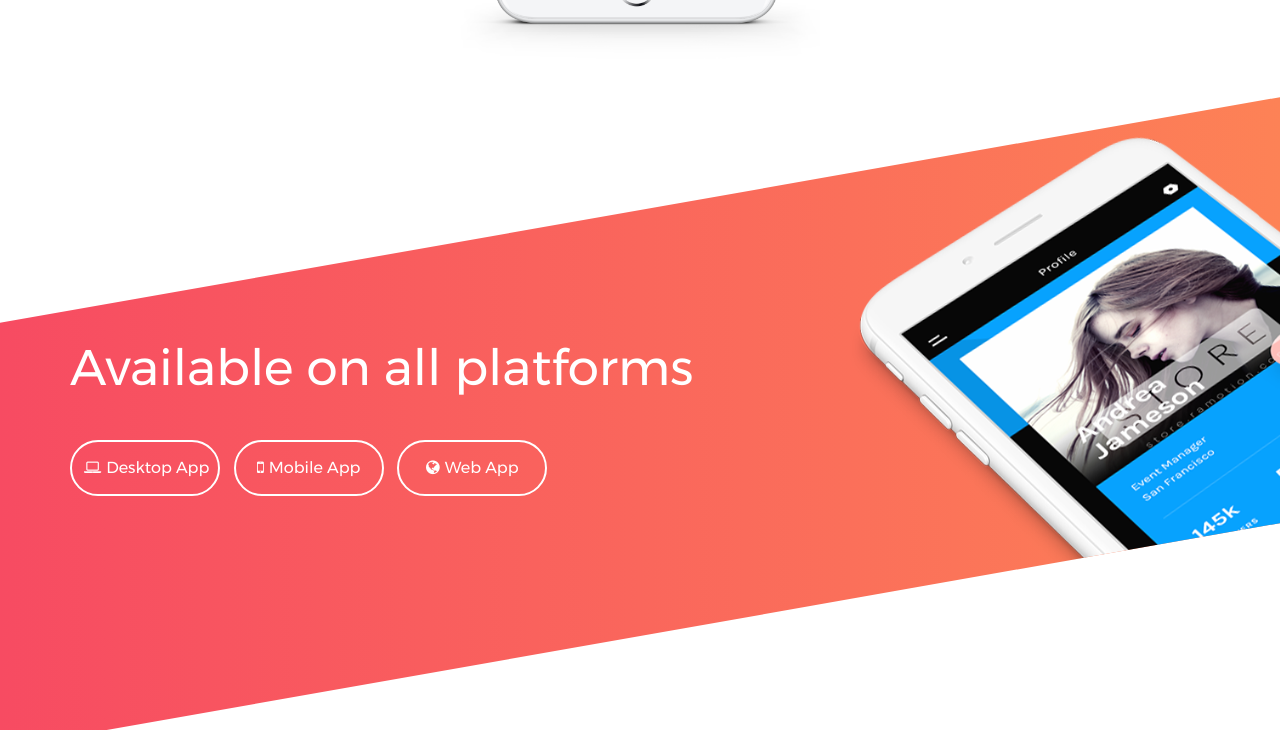
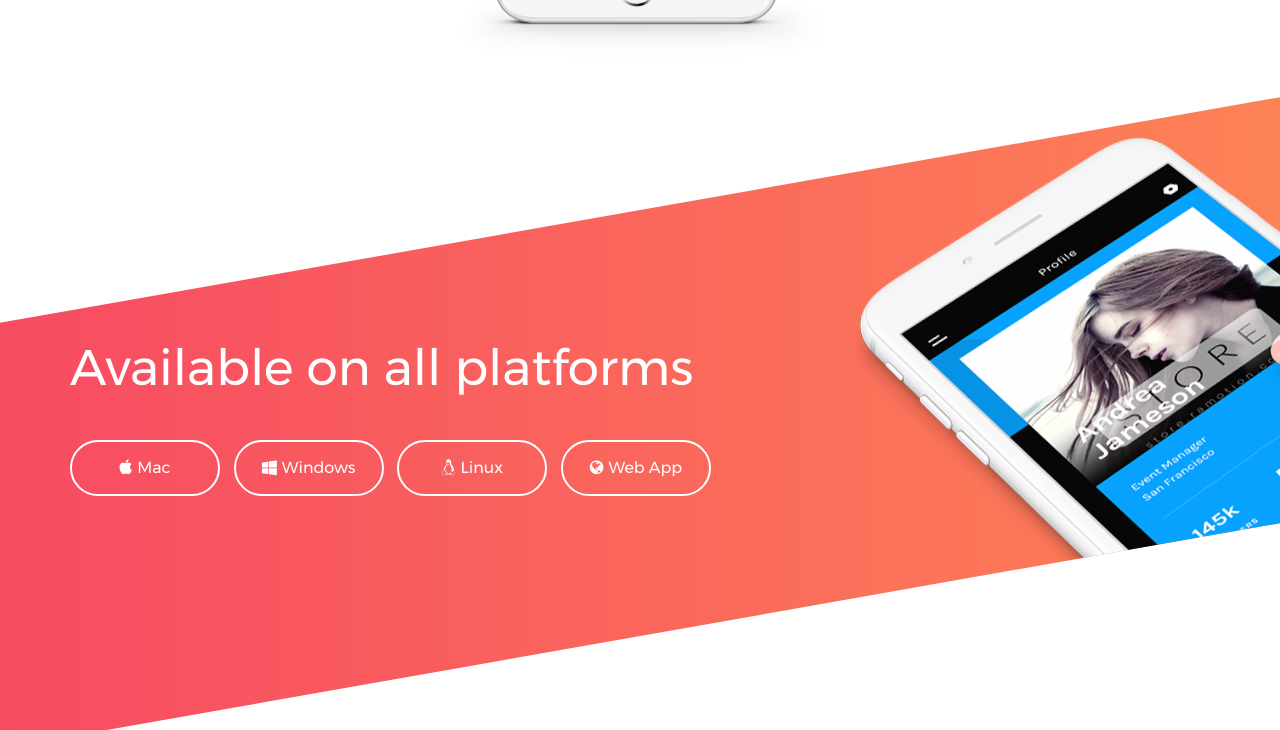
Before and after one commit to IDStack/IDStack-LandingPage, a plain HTML site: page index.html in a window 1280 px wide. Shown: the part 2070-2800 px from the top of the page. Drawn offline with Linux system fonts and the light colour scheme; some packages are replaced by stand-ins of ours.

Commit message:
Update download buttons

```diff
--- a/index.html
+++ b/index.html
@@ -267,8 +267,9 @@
 						<h1>Available on all platforms</h1>
 						<!--<p>Lorem ipsum dolor sit amet eu debet utinam vim. Idque accusam ea sit has justo adversarium<br> repudiandae id. Quo ex alia natum tritani Idque accusam ea sit has justo</p>-->
 						<div class="button">
-							<a class="btn btn-primary" href="#" target="_blank"><i class="fa fa-laptop" aria-hidden="true"></i>Desktop App</a>
-							<a class="btn btn-primary" href="#" target="_blank"><i class="fa fa-mobile" aria-hidden="true"></i>Mobile App</a>
+							<a class="btn btn-primary" href="#" target="_blank"><i class="fa fa-apple" aria-hidden="true"></i>Mac</a>
+							<a class="btn btn-primary" href="#" target="_blank"><i class="fa fa-windows" aria-hidden="true"></i>Windows</a>
+							<a class="btn btn-primary" href="#" target="_blank"><i class="fa fa-linux" aria-hidden="true"></i>Linux</a>
 							<a class="btn btn-primary" href="http://client.idstack.one" target="_blank"><i class="fa fa-globe" aria-hidden="true"></i>Web App</a>
 						</div>
 					</div>
```
